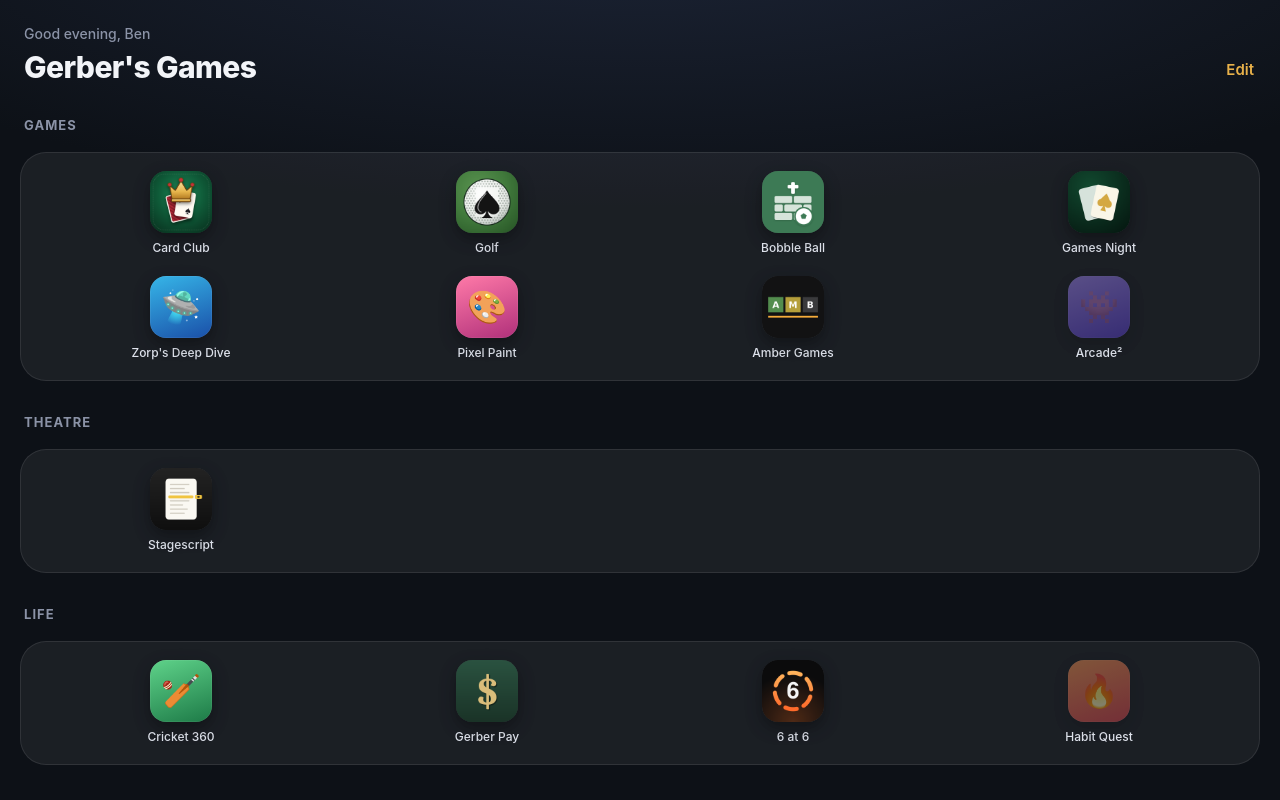
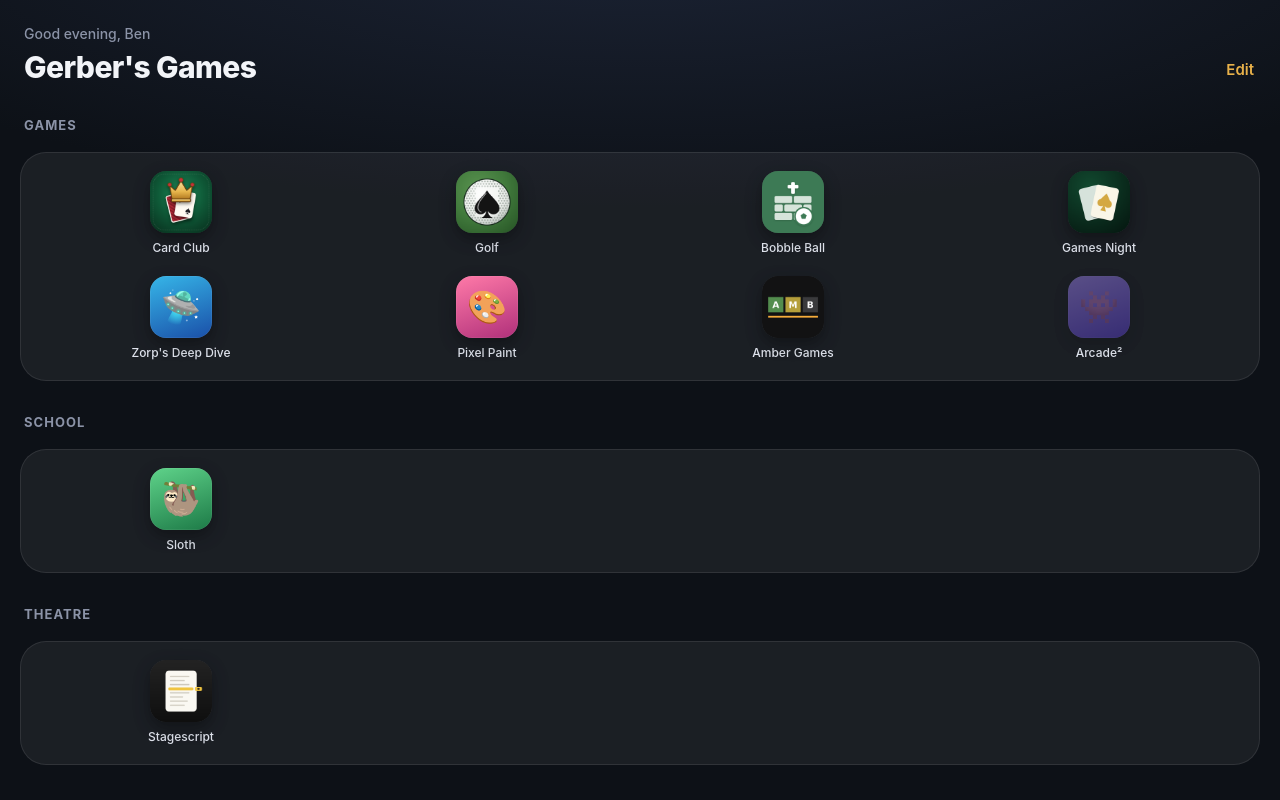
Before and after one commit to bengerberr/bengerberr.github.io, a plain HTML site: page index.html in a window 1280 px wide. Drawn offline with Linux system fonts and the light colour scheme.

Commit message:
Gerber's Games: add Where's Sloth? in a new School section
Co-Authored-By: Claude Opus 5.5 <noreply@anthropic.com>
Claude-Session: https://claude.ai/code/session_01H35imEWiF1cCv2EkC23uXh

```diff
--- a/index.html
+++ b/index.html
@@ -219,7 +219,7 @@
 
 <script>
 (function () {
-  var HUB_VERSION = '2026-11-22a';   // change this whenever the hub is updated, so open copies offer the update
+  var HUB_VERSION = '2026-11-23a';   // change this whenever the hub is updated, so open copies offer the update
   var GH = 'https://bengerberr.github.io/';
   var GAS = 'https://script.google.com/macros/s/';
 
@@ -234,13 +234,14 @@
     { id: 'pixel-paint', name: 'Pixel Paint',    section: 'Games',   url: GAS + 'AKfycbztcX_CPxGNqrue4LZ0UY-xfO-TIFV-NBqJv_C8LgkK95duI5Jvqx5_lw6Gac8T9e6D/exec', emoji: '🎨', colour: 'berry', bar: '#fff1cc' },
     { id: 'amber',       name: 'Amber Games',    section: 'Games',   url: GH + 'amber-games/',  icon: GH + 'amber-games/icon-180.png',  bar: '#121213' },
     { id: 'arcade2',     name: 'Arcade²',        section: 'Games',   url: '', emoji: '👾', colour: 'violet', open: 'safari' },
+    { id: 'wheres-sloth', name: 'Sloth', section: 'School', url: GAS + 'AKfycbwujQDWPRB4tmPlZR2oEubscT3Llf-FAFS2zACLMY7fbmmFyzKZR5bTy5YpkP-6xTXM/exec', emoji: '🦥', colour: 'grass', bar: '#f6f8f3' },
     { id: 'stagescript', name: 'Stagescript',    section: 'Theatre', url: GH + 'stagescript/',  icon: GH + 'stagescript/icon-180.png',  bar: '#141414' },
     { id: 'cricket-360', name: 'Cricket 360',    section: 'Life',    url: GAS + 'AKfycby20fqiT6-jVdXuc28KaERGhaJaD2cyxx-njk3704gMMsh3AdWCmFA77-uW58mln-ae/exec', emoji: '🏏', colour: 'grass', bar: '#0b2d1f' },
     { id: 'gerber-pay',  name: 'Gerber Pay',     section: 'Life',    url: GH + 'gerber-pay/',   icon: GH + 'gerber-pay/icon-180.png',   bar: '#1f3a2e' },
     { id: 'six-at-six',  name: '6 at 6',         section: 'Life',    url: GH + 'six-at-six/',   icon: GH + 'six-at-six/icon-180.png',   bar: '#0b0b0c' },
     { id: 'habit-quest', name: 'Habit Quest',    section: 'Life',    url: '', emoji: '🔥', colour: 'sunset' }
   ];
-  var SECTIONS = ['Games', 'Theatre', 'Life'];
+  var SECTIONS = ['Games', 'School', 'Theatre', 'Life'];
   var COLOURS = {
     amber: ['#f6c25b', '#d98a1f'], ocean: ['#36b6e8', '#1a4fa8'], berry: ['#ff7aa8', '#b0307a'], grass: ['#5fd38a', '#1d7a47'],
     violet: ['#a78bff', '#5a3fd6'], sunset: ['#ff9a56', '#e0444f'], slate: ['#7d8aa6', '#3a4560'], night: ['#3b4566', '#151a2b']
```
